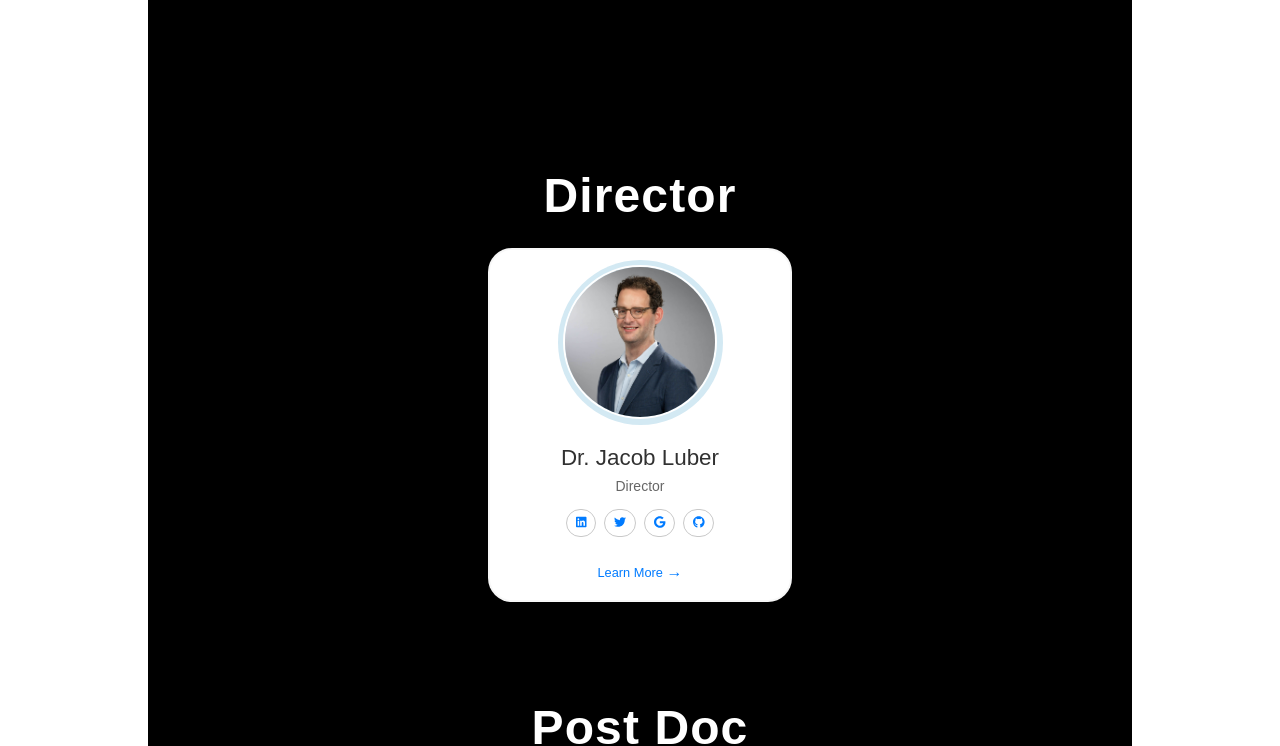
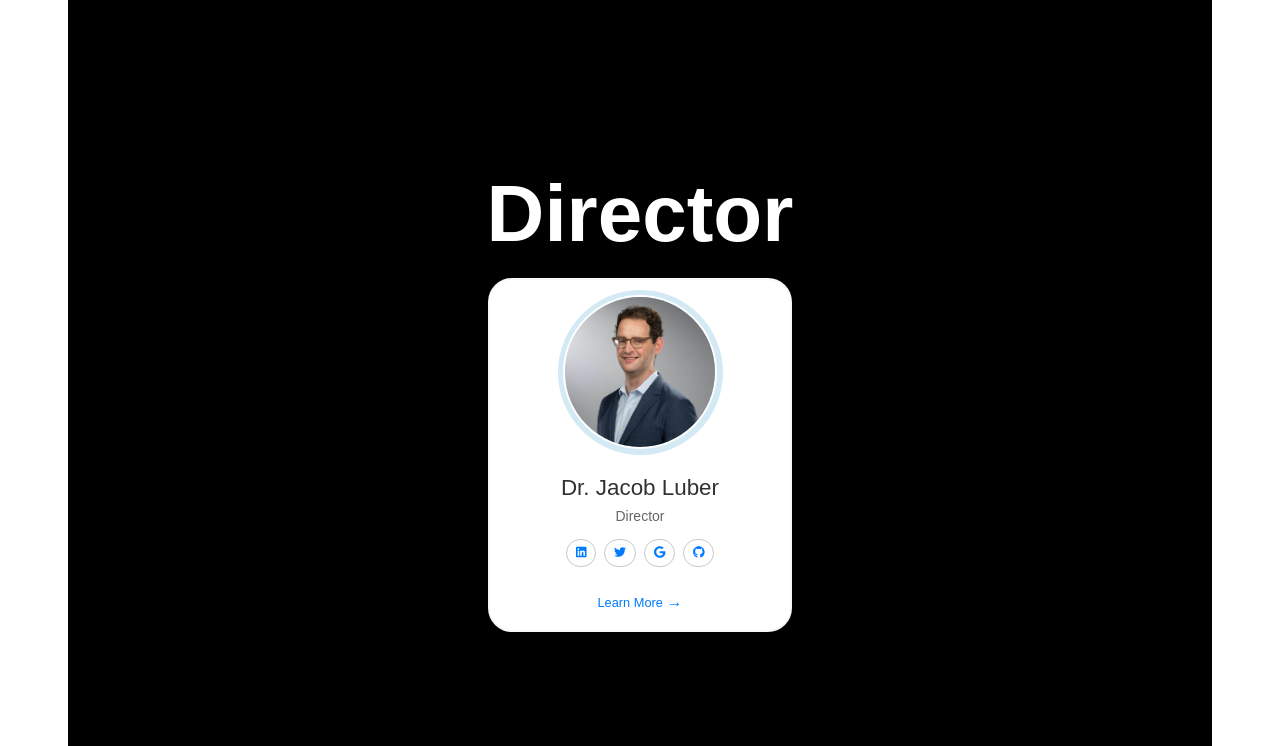
Before and after one commit to jaiprakash1824/luberlab.github.io, a React (Vite) app: page /team in a window 1280 px wide. Shown: the part 800-1546 px from the top of the page. Built offline with nearby package versions, Linux system fonts and the light colour scheme; no server answers.

Commit message:
home page updated with background

```diff
--- a/src/Components/Teams/Category.css
+++ b/src/Components/Teams/Category.css
@@ -14,58 +14,32 @@
   font-weight: 900;
   letter-spacing: 1.1px;
 }
-.category-title-team-blue {
-  color: white !important;
-  text-align: center;
-  margin-bottom: 1rem;
-  font-size: 3em;
-  font-family: "SF Pro Black", sans-serif;
-  font-weight: 900;
-  letter-spacing: 1.1px;
+
+.cover-wrapper-team,
+.cover-wrapper-team-top {
+  display: grid;
+  gap: 6rem 6rem; /* Explicitly set both row and column gaps */
+  width: 100%;
+  max-width: 1200px;
+  margin: 0 auto;
+  grid-template-columns: repeat(auto-fit, minmax(300px, 1fr));
+  justify-content: center;
 }
 
-.cover-wrapper-team {
-  display: grid;
-  gap: 1rem;
-  grid-template-columns: repeat(3, 1fr);
-  width: 100%;
-}
-.cover-wrapper-team-top {
-  display: grid;
-  gap: 2rem;
-  width: 100%;
-  grid-template-columns: repeat(auto-fit, minmax(300px, 1fr));
-}
-
-.cover-wrapper-1-col-team {
-  grid-template-columns: 1fr;
-}
-
-.cover-wrapper-2-col-team {
-  grid-template-columns: 1fr 1fr;
-}
-
-.cover-wrapper-3-col-team {
-  grid-template-columns: 1fr 1fr 1fr;
-}
-
-@media screen and (max-width: 1100px) {
-  .cover-wrapper-team {
-    grid-template-columns: 1fr 1fr;
-  }
+.cover-wrapper-team > *,
+.cover-wrapper-team-top > * {
+  margin: 0; /* Remove margins from grid items */
+  padding: 0; /* Remove padding from grid items */
 }
 
 @media (max-width: 768px) {
-  .cover-wrapper-team {
+  .cover-wrapper-team,
+  .cover-wrapper-team-top {
     grid-template-columns: 1fr;
   }
 
-  .cover-team {
-    width: 100%;
-    height: auto;
-    margin-top: 0.5rem;
-    margin-bottom: 0.5rem;
-    margin-left: 0rem !important;
-    margin-right: 0rem !important;
+  .cover-wrapper-team > *,
+  .cover-wrapper-team-top > * {
+    margin: 0; /* Ensure no margins are added in media queries */
   }
 }
--- a/src/Components/Teams/Category.jsx
+++ b/src/Components/Teams/Category.jsx
@@ -1,7 +1,8 @@
 import PropTypes from "prop-types";
 import "./Category.css";
-import { useEffect, useState } from "react";
-import NewCard from "./new_card"; // Use the correct import for new_card
+import { useEffect, useState, useRef } from "react";
+import NewCard from "./new_card";
+import TitleSection from "../../Components/Home/TitleSection";
 
 const baseURL = import.meta.env.BASE_URL;
 const getImageUrl = (imageName) => {
@@ -10,6 +11,8 @@ const getImageUrl = (imageName) => {
 
 const Category = ({ title, members }) => {
   const [imageUrls, setImageUrls] = useState({});
+  const [isTitleVisible, setIsTitleVisible] = useState(false); // State for title visibility
+  const sectionRef = useRef(null); // Reference to the section for IntersectionObserver
 
   useEffect(() => {
     const loadImages = () => {
@@ -23,25 +26,35 @@ const Category = ({ title, members }) => {
     loadImages();
   }, [members]);
 
+  // IntersectionObserver to trigger the animation for the title
+  useEffect(() => {
+    const sectionElement = sectionRef.current;
+
+    const observer = new IntersectionObserver(
+      ([entry]) => {
+        if (entry.isIntersecting) {
+          setIsTitleVisible(true); // Trigger title animation
+          observer.disconnect(); // Disconnect observer after triggering
+        }
+      },
+      { threshold: 0.2 }
+    );
+
+    if (sectionElement) {
+      observer.observe(sectionElement);
+    }
+
+    return () => {
+      if (sectionElement) {
+        observer.disconnect(); // Clean up the observer
+      }
+    };
+  }, []);
+
   return (
-    <div className="category-team">
-      <h2
-        className={`${
-          title.toLowerCase() === "phd" ||
-          title.toLowerCase() === "undergraduate"
-            ? "category-title-team"
-            : "category-title-team-blue"
-        }`}
-      >
-        {title}
-      </h2>
-      <div
-        className={`${
-          title.toLowerCase() === "masters" || title.toLowerCase() === "phd"
-            ? "cover-wrapper-team"
-            : "cover-wrapper-team-top"
-        }`}
-      >
+    <div className="category-team" ref={sectionRef}>
+      <TitleSection titleText={title} isVisible={isTitleVisible} />
+      <div className="cover-wrapper-team">
         {members.map((member, index) => (
           <NewCard
             key={index}
```
